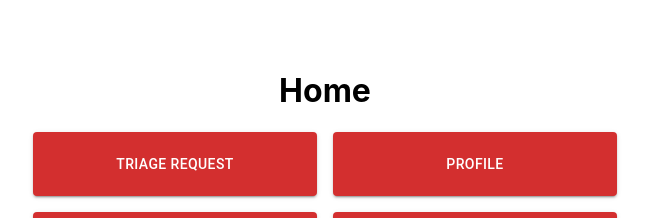
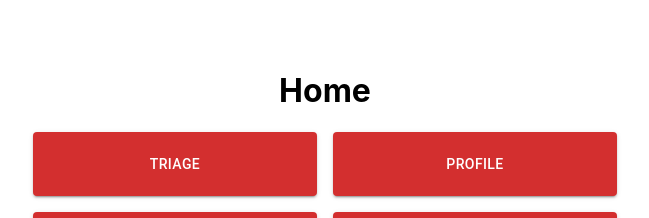
Before and after one commit to SENG-350-2024-fall/Team-8, a React (Create React App) app in the folder mister-ed/: page /home in a window 1280 px wide. Shown: the top 218 px of the page, without its empty margins (315-964 px from the left). Built offline with nearby package versions, Linux system fonts and the light colour scheme.

Commit message:
feat: rename triage button on homepage and navigate to triage page upon click

```diff
--- a/mister-ed/src/pages/HomePage.js
+++ b/mister-ed/src/pages/HomePage.js
@@ -21,9 +21,9 @@ function HomePage() {
             color="error"
             fullWidth
             style={{ padding: '20px' }}
-            onClick={() => alert('Triage Request Clicked')}
+            onClick={() => navigate('/triage')}
           >
-            Triage Request
+            Triage
           </Button>
         </Grid>
         <Grid item xs={6}>
```
